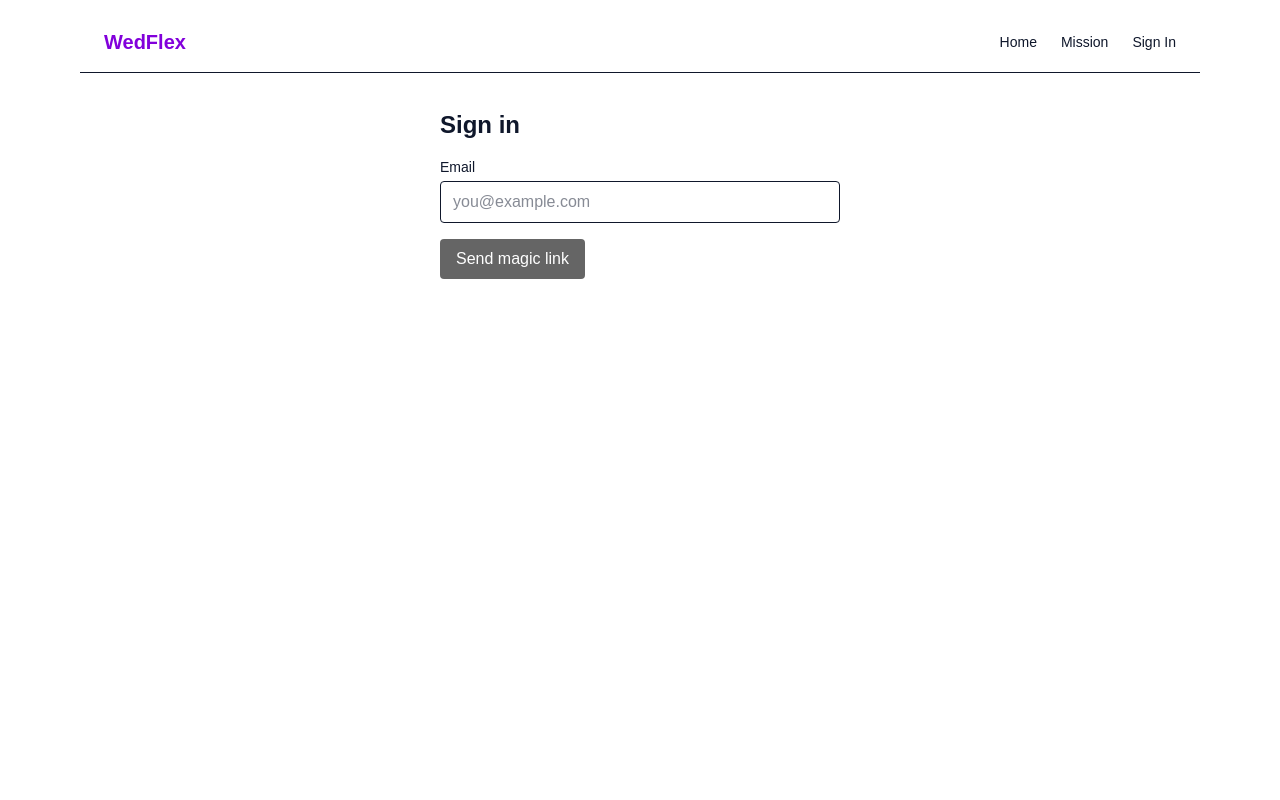
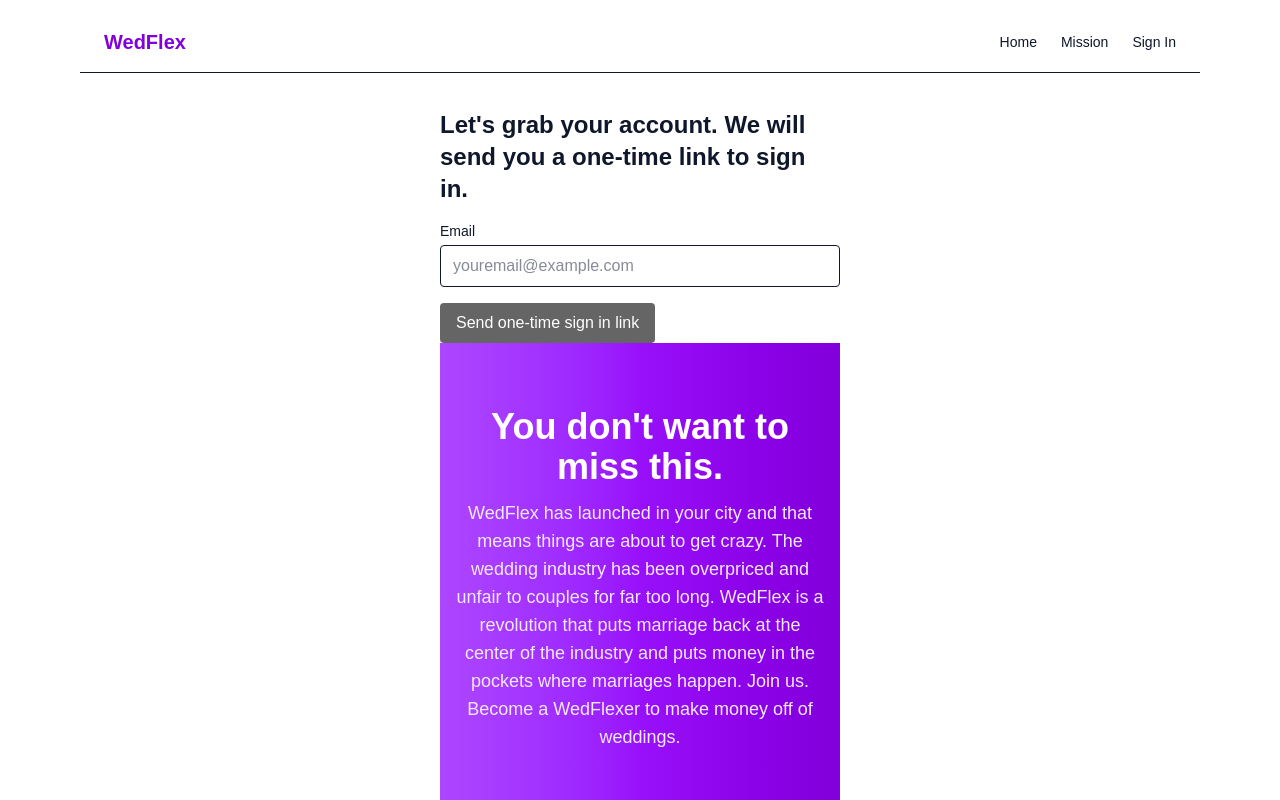
Before and after one commit to tristanxperkins/wedflex-wedflexers, a Next.js app: page /auth/signin in a window 1280 px wide. Shown: the top 800 px of the page. Built offline with nearby package versions, Linux system fonts and the light colour scheme; no server answers.

Commit message:
new changes

```diff
--- a/src/app/auth/signin/page.tsx
+++ b/src/app/auth/signin/page.tsx
@@ -63,7 +63,7 @@ export default function SignInPage() {
 
   return (
     <main className="max-w-md mx-auto p-6">
-      <h1 className="text-2xl font-semibold mb-4">Sign in</h1>
+      <h1 className="text-2xl font-semibold mb-4">Let&apos;s grab your account. We will send you a one-time link to sign in.</h1>
 
       {sent ? (
         <div className="rounded border p-4 bg-green-50">
@@ -81,7 +81,7 @@ export default function SignInPage() {
               className="w-full border rounded px-3 py-2"
               value={email}
               onChange={(e) => setEmail(e.target.value)}
-              placeholder="you@example.com"
+              placeholder="youremail@example.com"
             />
           </div>
           <button
@@ -89,11 +89,27 @@ export default function SignInPage() {
             disabled={sending || !email}
             className="bg-black text-white rounded px-4 py-2 disabled:opacity-60"
           >
-            {sending ? "Sending…" : "Send magic link"}
+            {sending ? "Sending…" : "Send one-time sign in link"}
           </button>
           {error && <p className="text-red-600 text-sm mt-2">Error: {error}</p>}
         </form>
       )}
+      {/* 💜 PURPLE BANNER — AFTER MAIN CONTENT */}
+      <section className="w-full bg-gradient-to-r from-purple-500 via-purple-600 to-purple-700 text-white">
+        <div className="max-w-6xl mx-auto px-4 py-16 text-center">
+          <h1 className="text-3xl md:text-4xl font-extrabold mb-3">
+            You don&apos;t want to miss this.
+          </h1>
+
+          <p className="max-w-3xl mx-auto text-sm md:text-lg text-purple-100">
+            WedFlex has launched in your city and that means things are about to get crazy.
+            The wedding industry has been overpriced and unfair to couples for far too long.
+            WedFlex is a revolution that puts marriage back at the center of the industry and puts money
+            in the pockets where marriages happen. Join us. Become a WedFlexer to make money off of weddings.
+          </p>
+        </div>
+      </section>
     </main>
+
   );
 }
```
